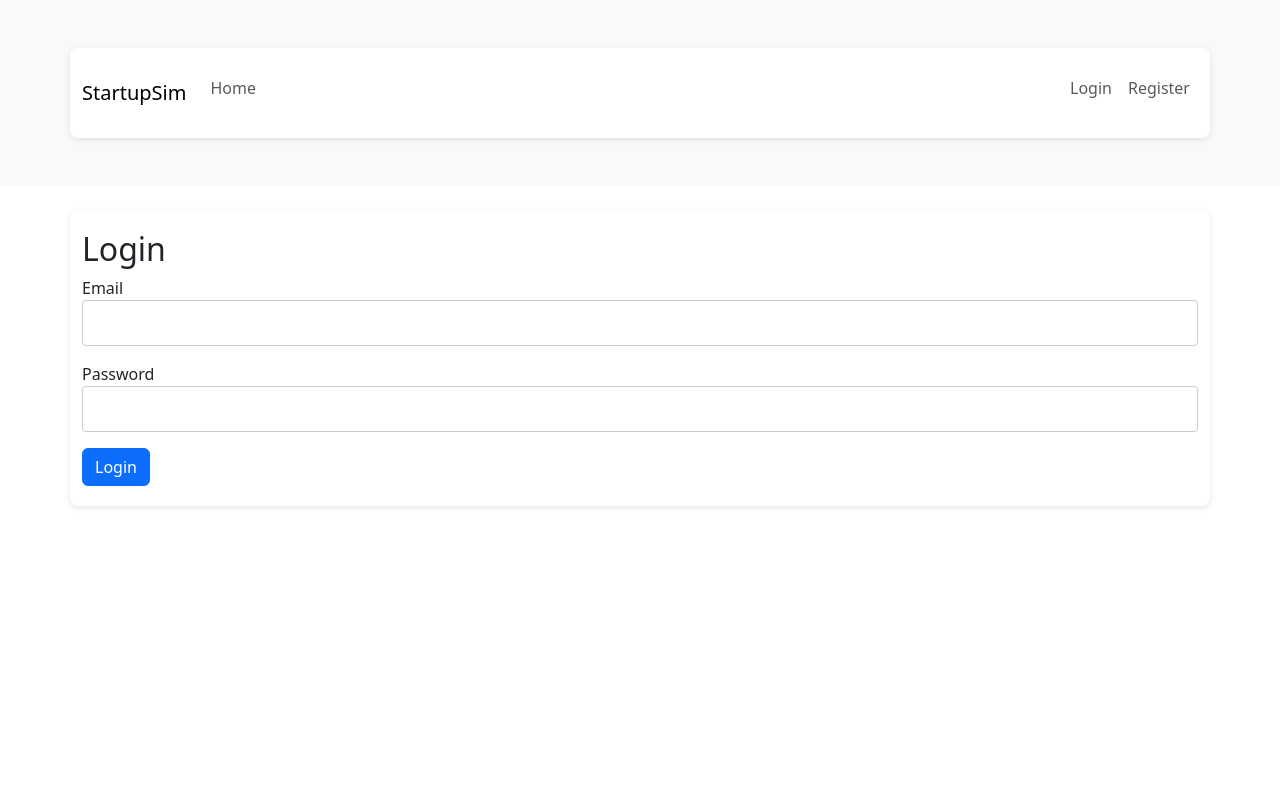
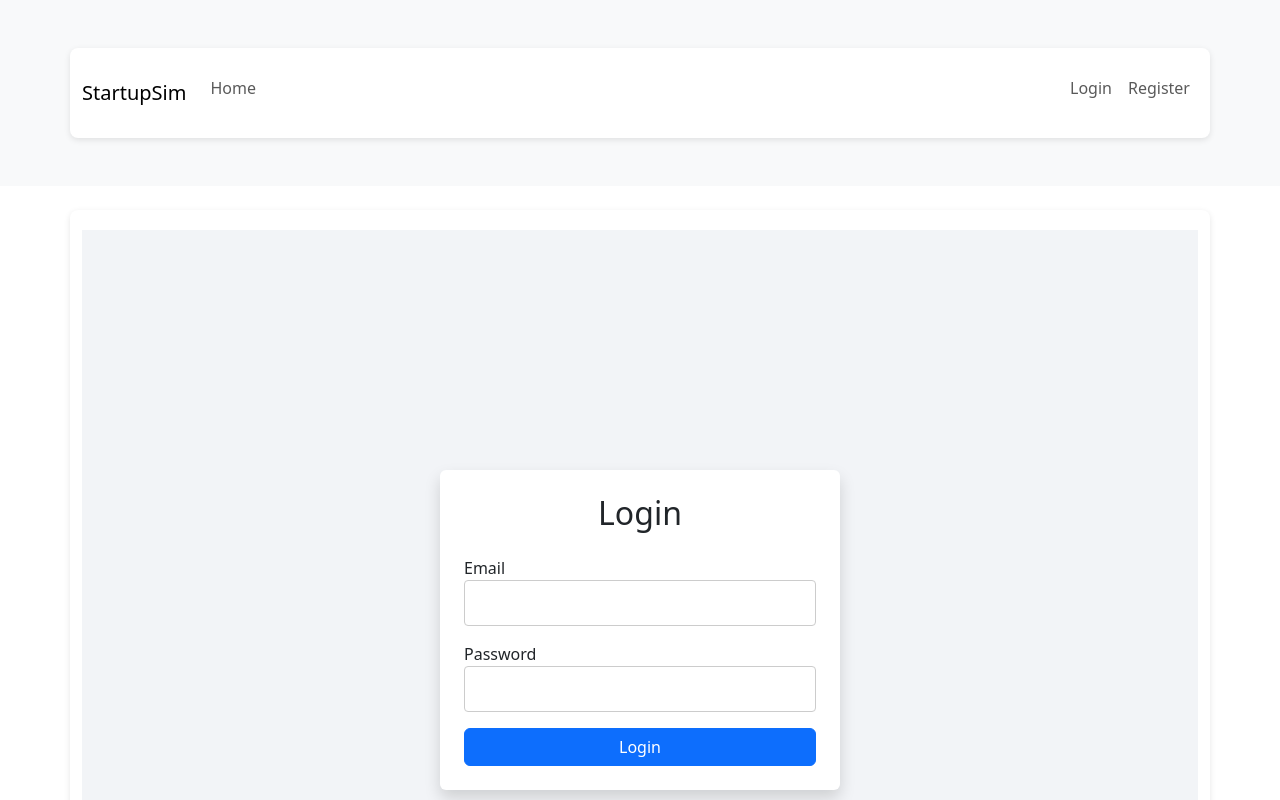
Before and after one commit to salman254/Phase-4-project, a React (Create React App) app in the folder client/: page /login in a window 1280 px wide. Shown: the top 800 px of the page. Built offline with nearby package versions, Linux system fonts and the light colour scheme.

Commit message:
styled login page

```diff
--- a/client/src/pages/Login.js
+++ b/client/src/pages/Login.js
@@ -1,5 +1,6 @@
 import React, { useState } from "react";
 import { login, getProfile } from "../api";
+import "../styles/Login.css";
 
 const Login = ({ setUser }) => {
   const [email, setEmail] = useState("");
@@ -20,9 +21,10 @@ const Login = ({ setUser }) => {
   };
 
   return (
-    <div>
-      <h2>Login</h2>
-      {error && <p className="text-danger">{error}</p>}
+    <div className="login-container">
+      <div className="login-box shadow p-4 rounded bg-white">
+        <h2 className="text-center mb-4">Login</h2>
+        {error && <p className="text-danger text-center">{error}</p>}
         <form onSubmit={handleSubmit}>
           <div className="mb-3">
             <label>Email</label>
@@ -44,8 +46,9 @@ const Login = ({ setUser }) => {
               required
             />
           </div>
-        <button type="submit" className="btn btn-primary">Login</button>
+          <button type="submit" className="btn btn-primary w-100">Login</button>
         </form>
+      </div>
     </div>
   );
 };
--- a/client/src/styles/Login.css
+++ b/client/src/styles/Login.css
@@ -1,8 +1,12 @@
 .login-container {
-    max-width: 400px;
-    margin: auto;
-    padding: 30px;
-    margin-top: 100px;
-    background-color: #f9f9f9;
-    border-radius: 10px;
-  }
+  min-height: 100vh;
+  display: flex;
+  justify-content: center;
+  align-items: center;
+  background: #f2f4f7;
+}
+
+.login-box {
+  width: 100%;
+  max-width: 400px;
+}
```
Lines whose indentation alone changed are shown as unchanged.
